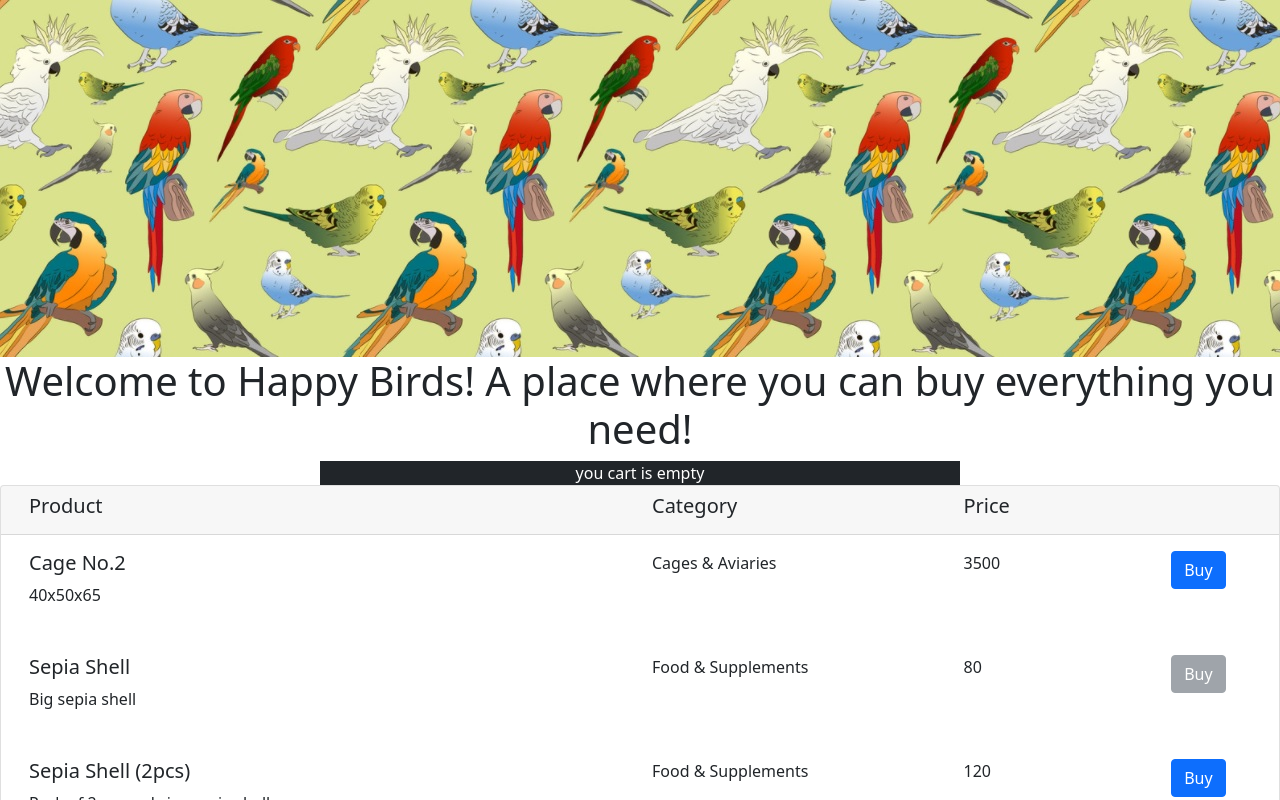
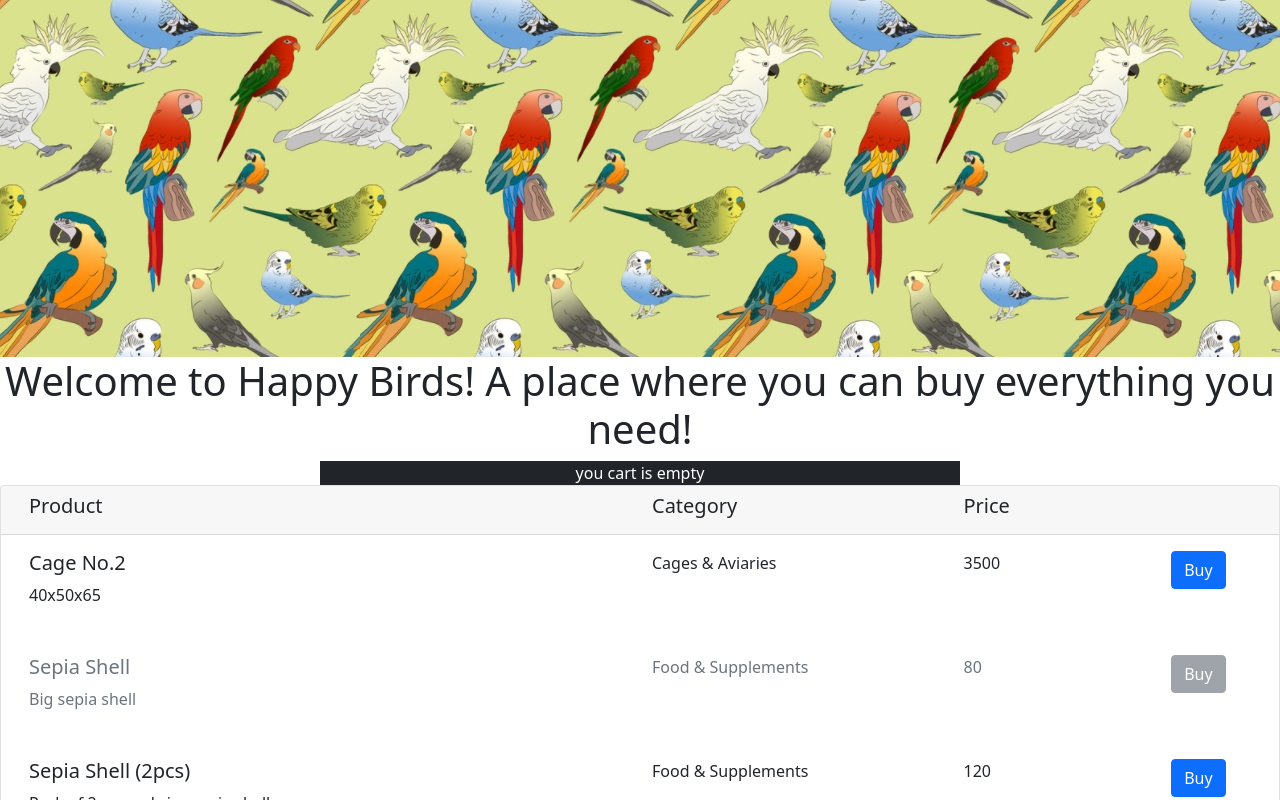
Before and after one commit to OlenaStoliarova/Angular2-1-shop, an Angular app: page /product-list in a window 1280 px wide. Shown: the top 800 px of the page. Built offline with nearby package versions, Linux system fonts and the light colour scheme.

Commit message:
2.13. use ngClass directive

```diff
--- a/src/app/products/components/product/product.component.html
+++ b/src/app/products/components/product/product.component.html
@@ -1,4 +1,4 @@
-<div class="row">
+<div class="row" [ngClass]="{'text-muted': !product.isAvailable}">
   <div class="col-6">
     <h5>{{product.name}}</h5>
     <p>{{product.description}}</p>
```
